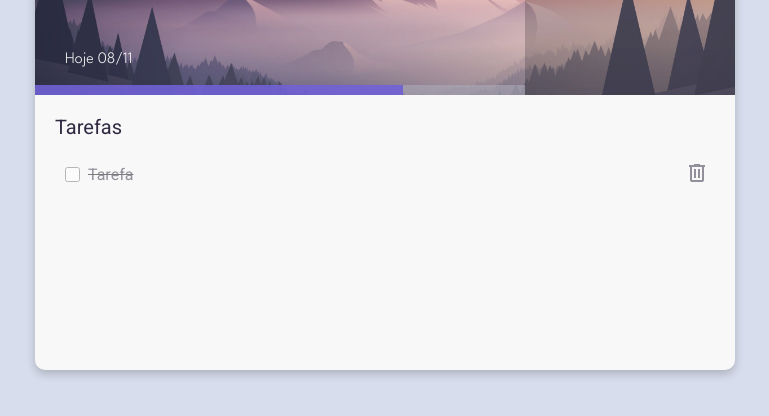
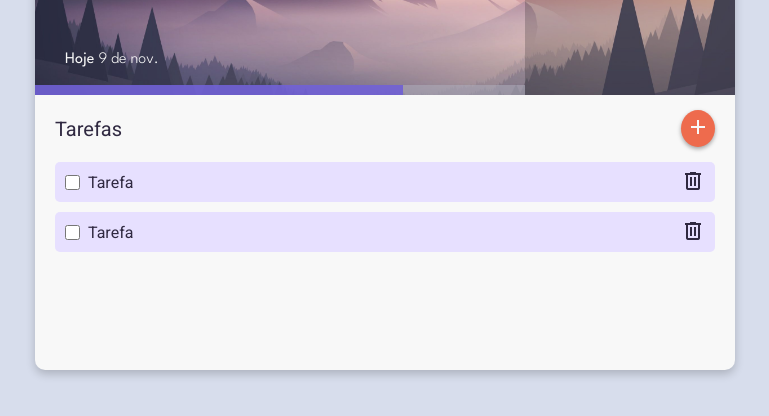
Before and after one commit to JoaoPedroMouraMendes/todo-list, a website with bundled scripts: page index.html in a window 1280 px wide. Shown: the part 194-610 px from the top of the page, without its empty margins (255-1024 px from the left). Built offline with nearby package versions, Linux system fonts and the light colour scheme.

Commit message:
Retoques na UI

```diff
--- a/index.html
+++ b/index.html
@@ -7,7 +7,8 @@
     <link rel="stylesheet" href="style.css">
     <link rel="stylesheet"
         href="https://fonts.googleapis.com/css2?family=Material+Symbols+Outlined:opsz,wght,FILL,GRAD@24,400,0,0" />
-        <title>Todo List</title>
+    <script src="js/script.js" type="module" defer></script>
+    <title>Todo List</title>
 </head>
 
 <body>
@@ -16,25 +17,45 @@
             <section id="date">
                 <div></div>
                 <h1 id="title">Suas Tarefas</h1>
-                <span id="today">Hoje 08/11</span>
+                <span id="today">Hoje <span id="today-date">08/11</span></span>
             </section>
             <section id="details">
 
             </section>
         </header>
-        <span id="inbox">Tarefas</span>
+
+        <section id="inbox-button">
+            <span id="inbox">Tarefas</span>
+            <button id="add-task" ><span class="material-symbols-outlined">
+                add
+            </span></button>
+        </section>
+
         <ul id="task-list">
-            <section class="task completed-task">
+            <section class="task">
                 <input type="checkbox" name="" id="">
-                <p contenteditable>Tarefa</p>
+                <p contenteditable spellcheck="false">Tarefa</p>
                 <button>
-                    <span class="material-symbols-outlined">
+                    <span class="material-symbols-outlined delete-task">
+                        delete
+                    </span>
+                </button>
+            </section>
+            <section class="task">
+                <input type="checkbox" name="" id="">
+                <p contenteditable spellcheck="false">Tarefa</p>
+                <button>
+                    <span class="material-symbols-outlined delete-task">
                         delete
                     </span>
                 </button>
             </section>
         </ul>
     </main>
+
+    <button id="add-task-mobile" ><span class="material-symbols-outlined">
+            add
+        </span></button>
 </body>
 
 </html>
--- /dev/null
+++ b/js/modules/DisplayToday.js
@@ -0,0 +1,16 @@
+export default class DisplayToday {
+    constructor(element) {
+        this.element = document.querySelector(element);
+        this.date = new Date();
+        this.options = { day: "numeric", month: "short" };
+    }
+
+    UpdateElement() {
+        this.element.innerText = new Intl.DateTimeFormat("pt-br", this.options, )
+        .format(this.date);
+    }
+
+    init() {
+        if (this.element) this.UpdateElement();
+    }
+}
--- /dev/null
+++ b/js/script.js
@@ -0,0 +1,4 @@
+import DisplayToday from "./modules/DisplayToday.js";
+
+const displayToday = new DisplayToday("#today-date");
+displayToday.init();
--- a/style.css
+++ b/style.css
@@ -6,7 +6,7 @@
     --color0: #61589c;
     --color1: #6653dd;
     --color2: #8d7cff;
-    --color3: #a69be9;
+    --color3: #e7e0ff;
 
     --contrast: #EE6B4D;
 
@@ -95,13 +95,10 @@ main {
     opacity: 0.75;
 }
 
-#title, #today {
-    font-weight: 300;
-}
-
 #title {
     margin-left: 20px;
 
+    font-weight: 300;
     font-family: 'Comfortaa', sans-serif;
     letter-spacing: 1px;
     font-size: 2.5em;
@@ -111,6 +108,12 @@ main {
 #today {
     margin-left: 30px;
 
+    font-weight: 400;
+    font-family: 'League Spartan', sans-serif;
+}
+
+#today #today-date {
+    font-weight: 300;
     font-family: 'League Spartan', sans-serif;
 }
 
@@ -123,30 +126,62 @@ main {
     background-color: rgba(0, 0, 0, 0.2);
 }
 
+#inbox-button {
+    display: flex;
+    justify-content: space-between;
+    align-items: center;
+
+    padding: 15px 20px;
+}
+
 #inbox {
     display: block;
-    margin-top: 20px;
-    margin-left: 20px;
 
     font-size: 1.25em;
 
     color: var(--black);
 }
 
+#add-task {
+    display: block;
+
+    padding: 5px;
+
+    border: none;
+    border-radius: 50%;
+    color: var(--white);
+    box-shadow: 0px 2px 4px rgba(0, 0, 0, 0.35);
+    background-color: var(--contrast);
+
+    transition: 0.5s;
+
+    cursor: pointer;
+}
+
+#add-task:hover {
+    transform: scale(1.1);
+}
+
 #task-list {
-    padding: 20px;
+    padding: 0px 20px;
     list-style: none;
+
+    display: flex;
+    flex-direction: column;
+    flex-wrap: nowrap;
+    gap: 10px;
 }
 
 .task {
-    height: 30px;
-    padding: 10px;
+    height: 40px;
+    padding: 0px 10px;
 
     display: flex;
     align-items: center;
     gap: 8px;
 
     border-radius: 5px;
+    background-color: var(--color3);
 }
 
 .task input {
@@ -164,22 +199,26 @@ main {
     color: var(--black);
 }
 
+.task p:focus {
+    outline: 2px solid var(--color0);
+    border-radius: 4px;
+}
+
 .task button {
     border: none;
     color: var(--black);
-    background-color: var(--white);
+    background-color: transparent;
 
     cursor: pointer;
-}
-
-.task button span {
-    width: 20px;
-    height: 20px;
 }
 
 .completed-task {
     text-decoration: line-through;
     opacity: 0.5;
+}
+
+#add-task-mobile {
+    display: none;
 }
 
 @media (max-width: 500px) {
@@ -200,4 +239,28 @@ main {
     #details {
         border-radius: 0;
     }
+
+    #add-task {
+        display: none;
+    }
+
+    #add-task-mobile {
+        position: fixed;
+        top: 90%;
+        right: 5%;
+
+        padding: 8px;
+
+        display: block;
+
+        border: none;
+        border-radius: 50%;
+        color: var(--white);
+        box-shadow: 0px 2px 4px rgba(0, 0, 0, 0.35);
+        background-color: var(--contrast);
+
+        transition: 0.5s;
+
+        cursor: pointer;
+    }
 }
```
Also changed, not shown: script.js (deleted).
